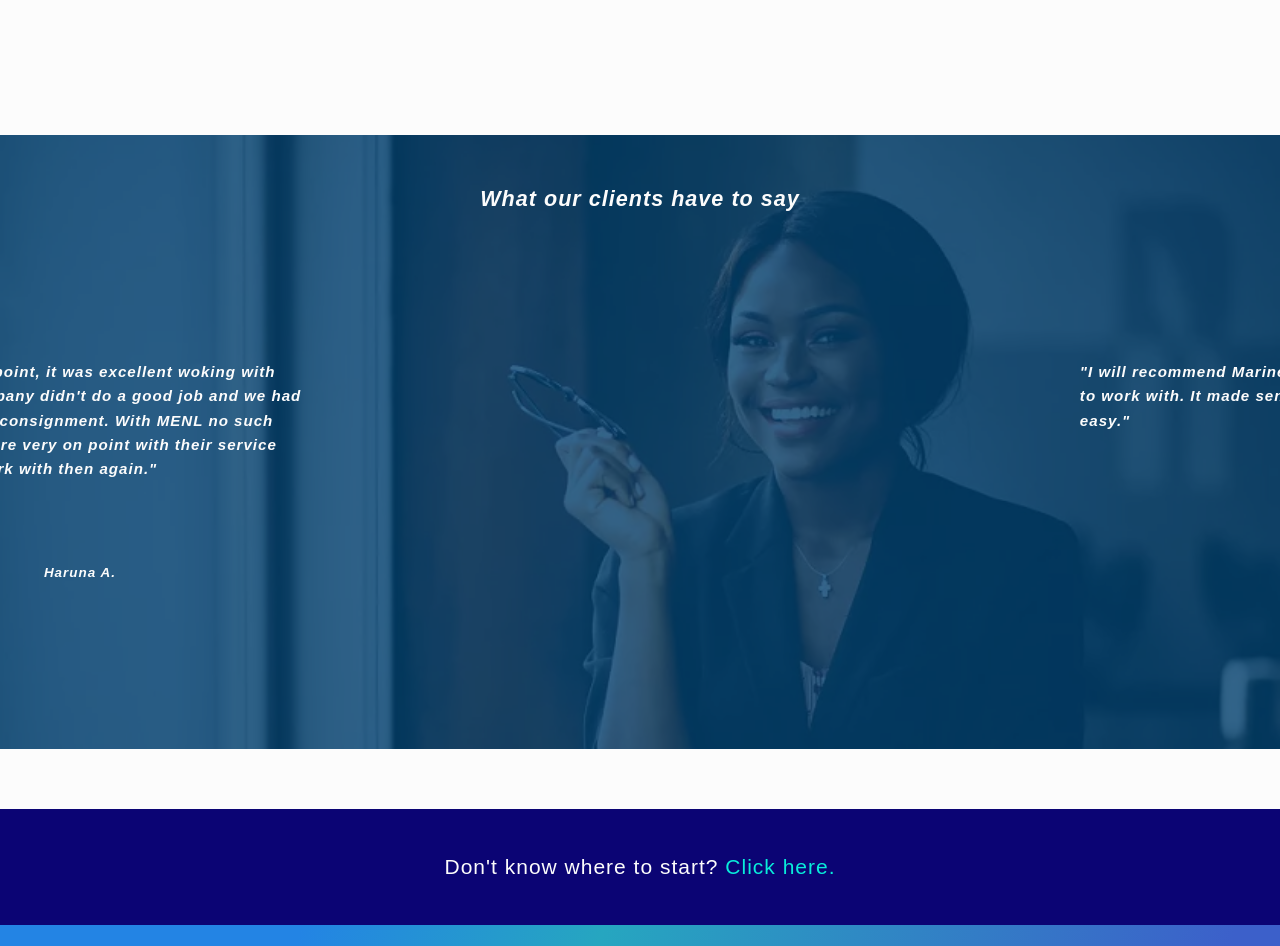
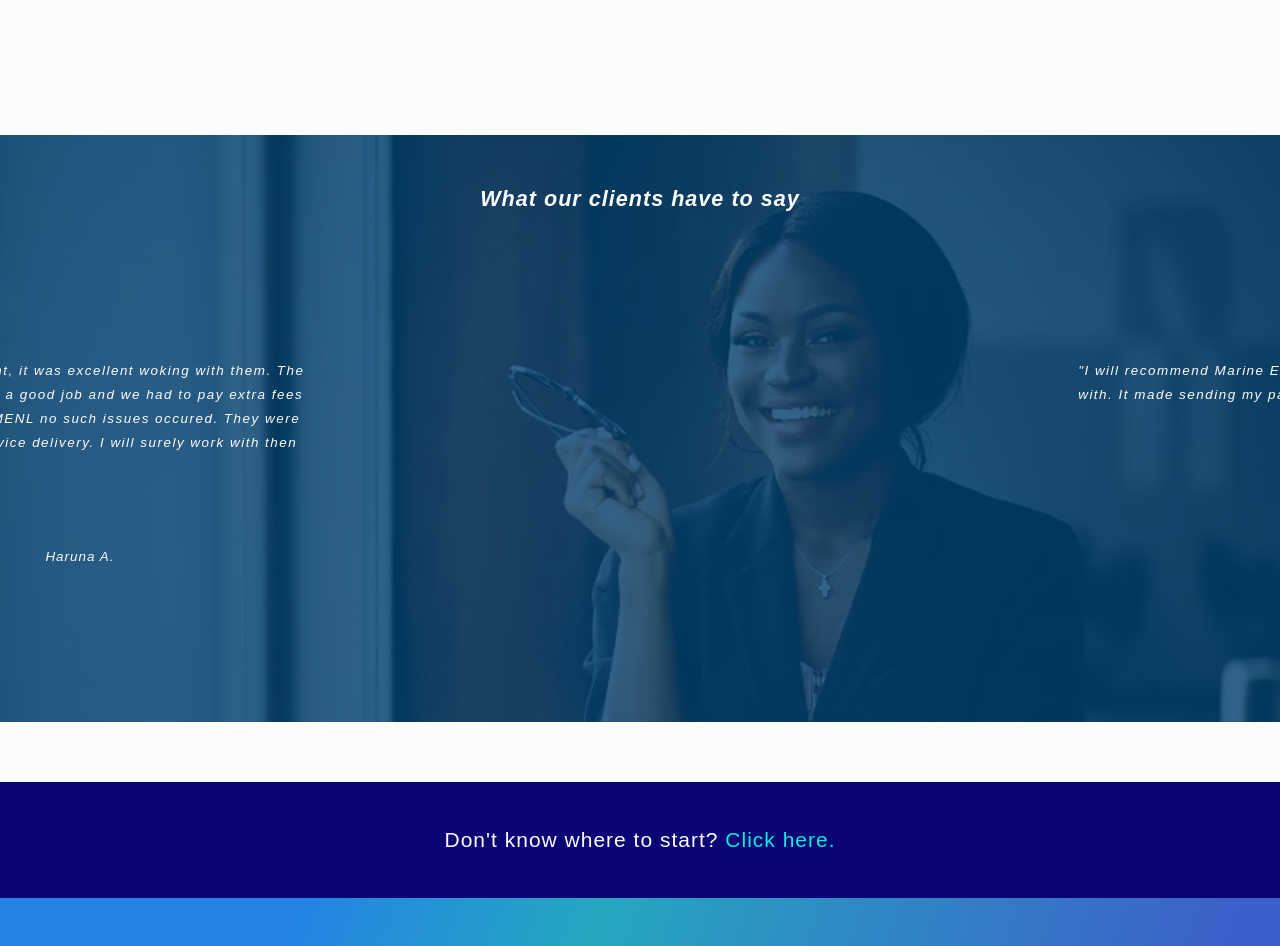
Before and after one commit to abeonweb/marine-express-site, a Next.js app: page / in a window 1280 px wide. Shown: the part 4381-5327 px from the top of the page. Built offline with nearby package versions, Linux system fonts and the light colour scheme.

Commit message:
removed font weight, added line height, reduce quote and info font size

```diff
--- a/styles/Testimonials.module.css
+++ b/styles/Testimonials.module.css
@@ -1,8 +1,6 @@
 /* =============== SOCIAL PROOF =============== */
 .testimonials {
   font-style: italic;
-  letter-spacing: 1px;
-  font-weight: 700;
   margin: 4em 0 5em;
   padding: 4em 0;
   color: var(--color-secondary);
@@ -59,13 +57,16 @@
 }
 
 .quote {
-  line-height: 1.6;
-  font-size: 0.9em;
+  line-height: 1.8;
+  letter-spacing: 1.5px;
+  font-size: 0.8em;
+
 }
 
 .info {
+  font-size: 0.7em;
   order: 3;
-  margin: 1.5em 0 0 3em;
+  margin: 0.5em 0 0 3em;
   align-self: center;
 }
 
```
